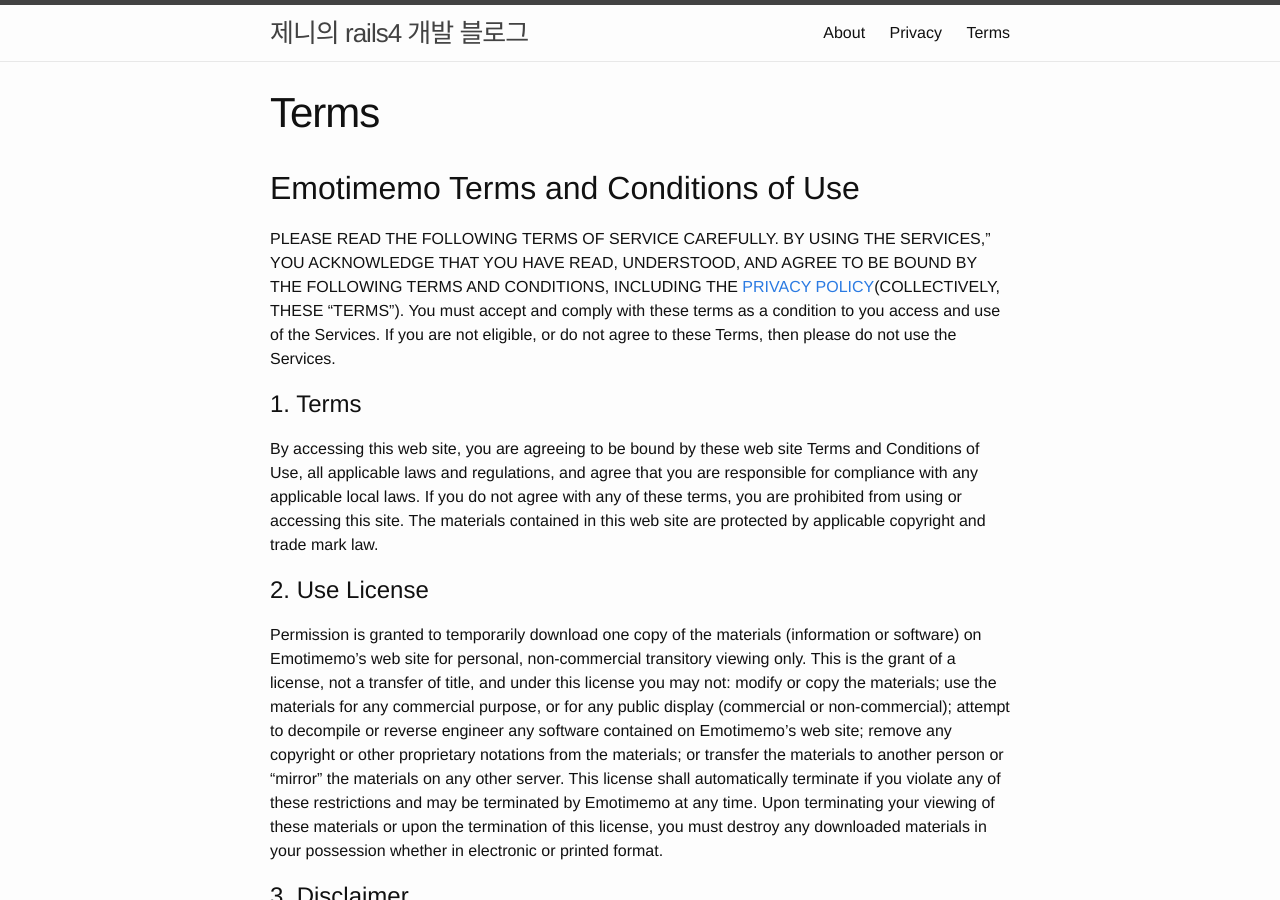
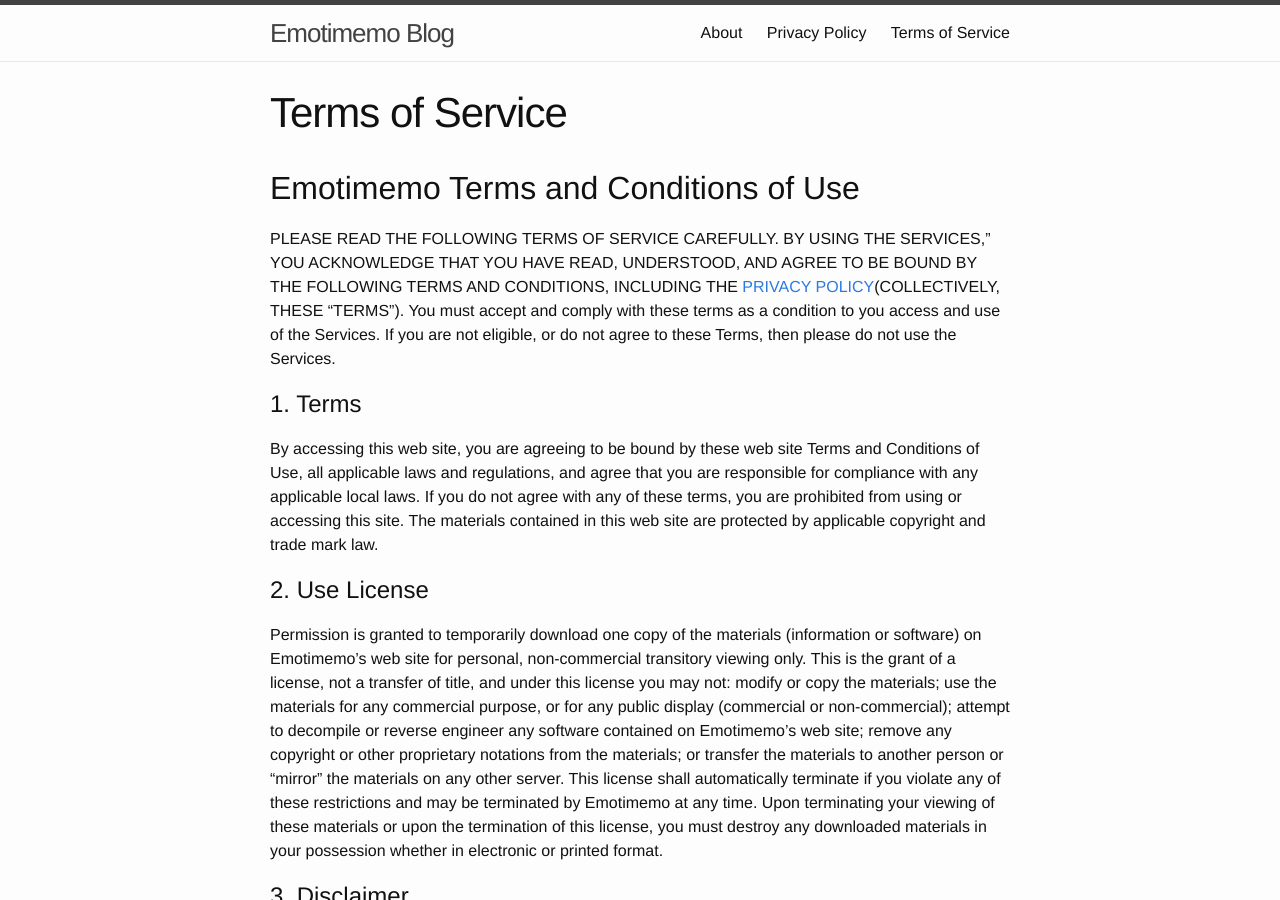
Before and after one commit to 78lab/78lab.github.io, a Jekyll site: the page built from terms.md, in a window 1280 px wide and 900 px high. Built offline with Jekyll 4.4.1, drawn with Linux system fonts in a browser that asks for light colours; Markdown is read by kramdown in place of the engine named in the settings; some of the changed text lies outside the part shown.

Commit message:
Auto Commit Msg.

```diff
--- a/_config.yml
+++ b/_config.yml
@@ -1,7 +1,7 @@
 # Site settings
-title: 제니의 rails4 개발 블로그
-email:
-description: > # ruby on rails 4 루비온레일즈 개발 블로그. ubuntu, 아파치(apache2), nginx, mysql 관련 개발 정보를 공유합니다.
+title: Emotimemo Blog
+email: support@emotimemo.com
+description: > # Memo emotion, See emotion.
 baseurl: "" # the subpath of your site, e.g. /blog/
 url:  # the base hostname & protocol for your site
 twitter_username:
--- a/privacy.md
+++ b/privacy.md
@@ -1,6 +1,6 @@
 ---
 layout: page
-title: Privacy
+title: Privacy Policy
 permalink: /privacy/
 ---
 
--- a/terms.md
+++ b/terms.md
@@ -1,6 +1,6 @@
 ---
 layout: page
-title: Terms
+title: Terms of Service
 permalink: /terms/
 ---
 
```
